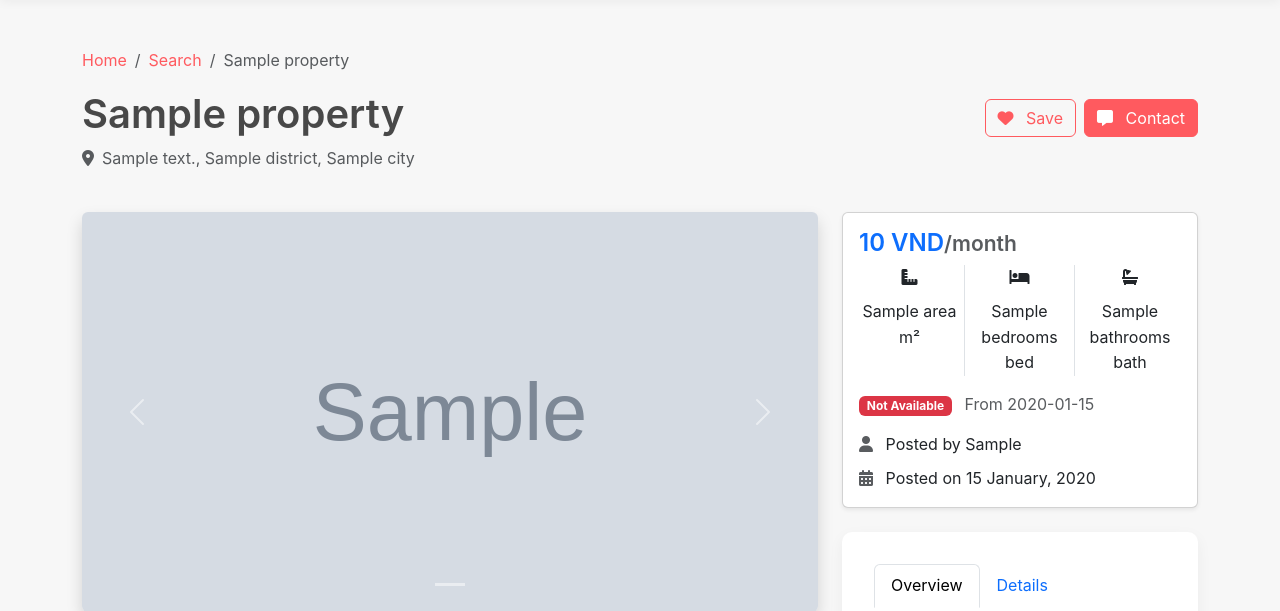
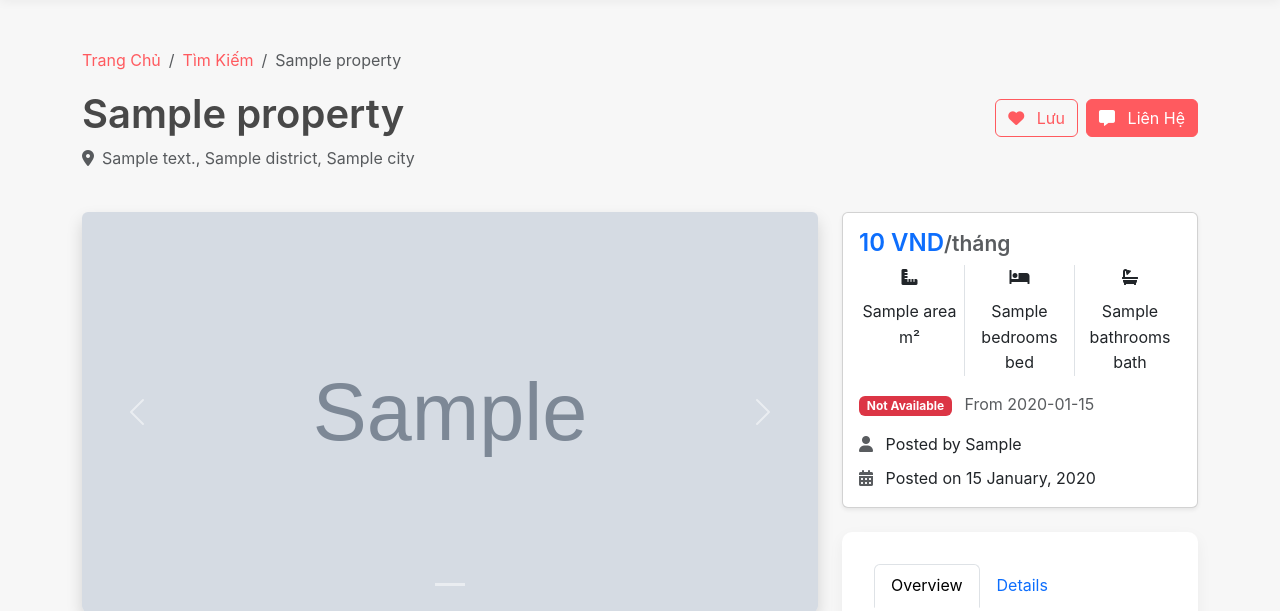
Before and after one commit to YCN-AFS/thuephongtro, a Python web app: template templates/property_details_new.html in a window 1280 px wide. Shown: the part 64-675 px from the top of the page. Run offline with Jinja, Linux system fonts and the light colour scheme; the template is opened without the code that fills it: most values are stand-ins (such as "Sample title", 1, 10 or a date in 2020); grey boxes marked "Sample" are stand-in pictures; some libraries are stand-ins or nearby versions.

Commit message:
Translate user interface elements on property details page to Vietnamese
Translate "Home", "Search", "Edit", "Contact", "Save", "/month" in property_details_new.html to Vietnamese.

Replit-Commit-Author: Agent
Replit-Commit-Session-Id: c8d9bdaf-03c6-4b5b-be15-82d86f3dca99
Replit-Commit-Screenshot-Url: https://storage.googleapis.com/screenshot-production-us-central1/188f3824-8f8e-4b6f-837f-aa0a3eacf478/b8cf3ab7-cac9-42bf-9425-301e6e400dab.jpg

```diff
--- a/templates/property_details_new.html
+++ b/templates/property_details_new.html
@@ -8,8 +8,8 @@
         <div class="col-md-8">
             <nav aria-label="breadcrumb">
                 <ol class="breadcrumb">
-                    <li class="breadcrumb-item"><a href="{{ url_for('index') }}">Home</a></li>
-                    <li class="breadcrumb-item"><a href="{{ url_for('search') }}">Search</a></li>
+                    <li class="breadcrumb-item"><a href="{{ url_for('index') }}">Trang Chủ</a></li>
+                    <li class="breadcrumb-item"><a href="{{ url_for('search') }}">Tìm Kiếm</a></li>
                     <li class="breadcrumb-item active" aria-current="page">{{ property.title }}</li>
                 </ol>
             </nav>
@@ -23,7 +23,7 @@
                 {% if user.is_authenticated %}
                     {% if property.owner_id == user.id %}
                         <a href="{{ url_for('edit_property', property_id=property.id) }}" class="btn btn-outline-primary">
-                            <i class="fas fa-edit me-2"></i> Edit
+                            <i class="fas fa-edit me-2"></i> Chỉnh Sửa
                         </a>
                     {% else %}
                         <button class="btn btn-outline-primary favorite-button" data-property-id="{{ property.id }}" title="{{ 'Remove from favorites' if is_favorite else 'Add to favorites' }}">
@@ -31,14 +31,14 @@
                         </button>
                     {% endif %}
                     <a href="#" class="btn btn-primary" data-bs-toggle="modal" data-bs-target="#contactModal">
-                        <i class="fas fa-comment-alt me-2"></i> Contact
+                        <i class="fas fa-comment-alt me-2"></i> Liên Hệ
                     </a>
                 {% else %}
                     <a href="{{ url_for('replit_auth.login') }}" class="btn btn-outline-primary">
-                        <i class="fas fa-heart me-2"></i> Save
+                        <i class="fas fa-heart me-2"></i> Lưu
                     </a>
                     <a href="{{ url_for('replit_auth.login') }}" class="btn btn-primary">
-                        <i class="fas fa-comment-alt me-2"></i> Contact
+                        <i class="fas fa-comment-alt me-2"></i> Liên Hệ
                     </a>
                 {% endif %}
             </div>
@@ -74,7 +74,7 @@
         <div class="col-md-4">
             <div class="card shadow-sm mb-4">
                 <div class="card-body">
-                    <h4 class="card-title text-primary">{{ "{:,.0f}".format(property.price) }} VND<small class="text-muted">/month</small></h4>
+                    <h4 class="card-title text-primary">{{ "{:,.0f}".format(property.price) }} VND<small class="text-muted">/tháng</small></h4>
                     <div class="row g-2 mb-3">
                         <div class="col-4 text-center border-end">
                             <div class="feature-icon mb-2">
```
